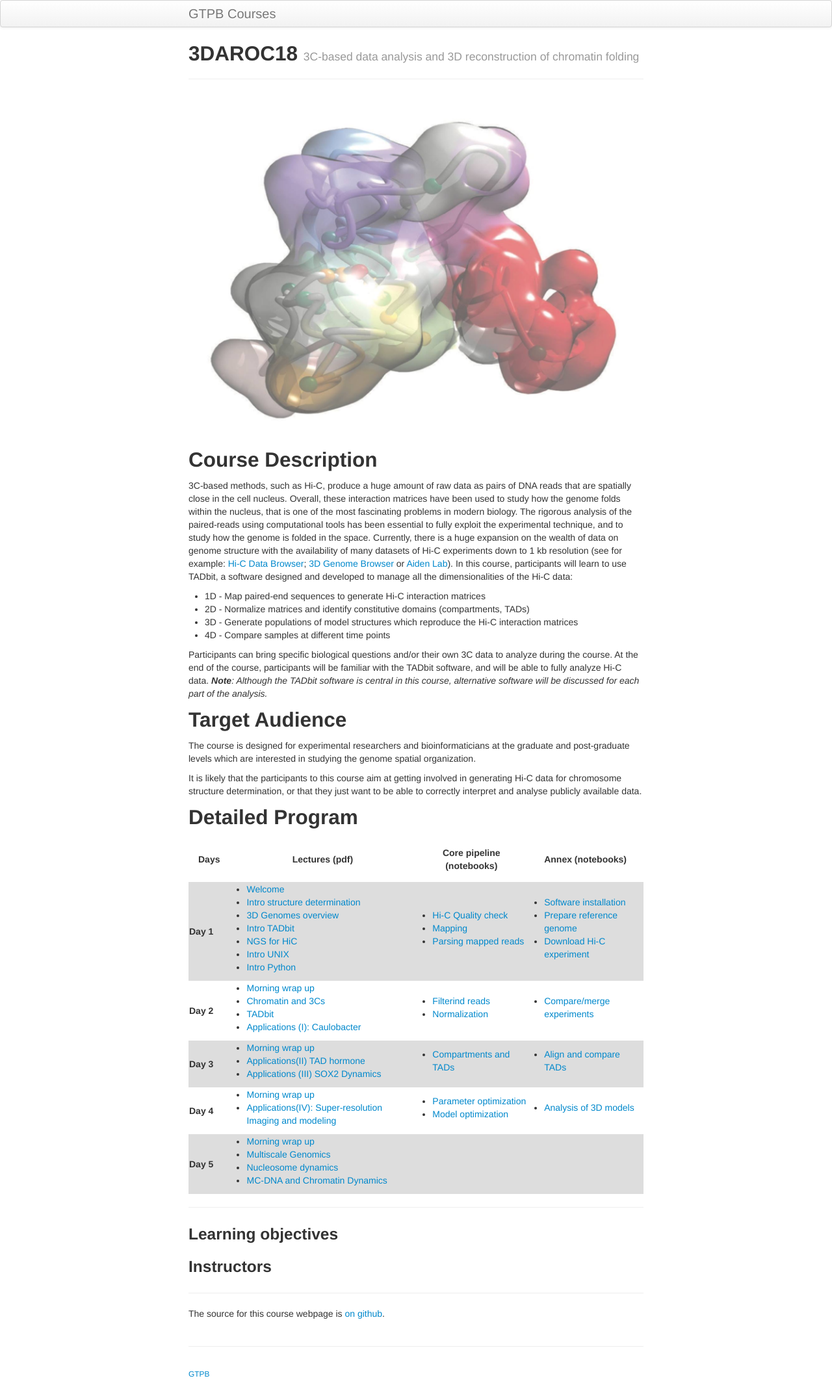
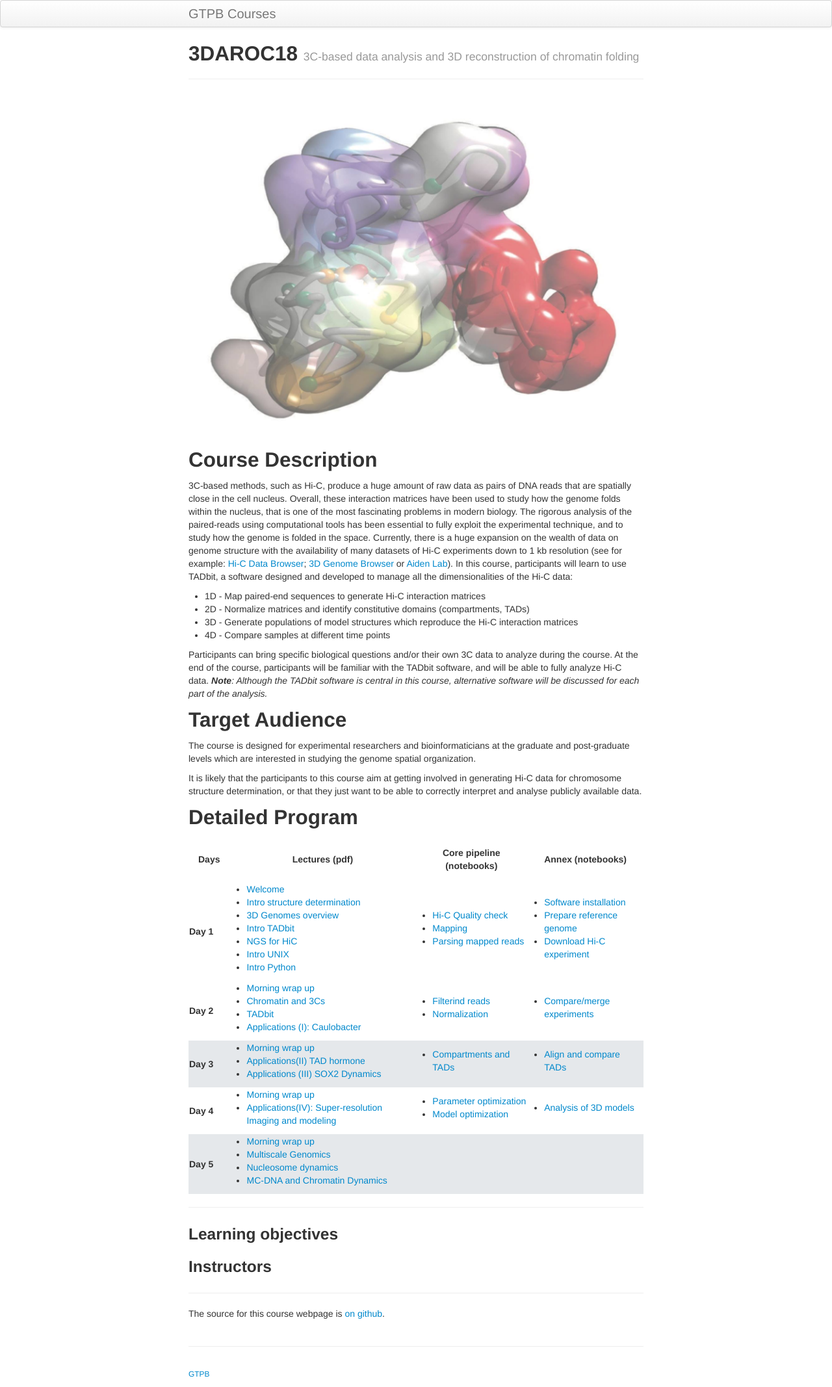
Before and after one commit to GTPB/3DAROC18, a Jekyll site: the page built from index.md, in a window 1280 px wide. Shown: the whole page at 65% size. Built offline with Jekyll 4.4.1, drawn with Linux system fonts in a browser that asks for light colours.

Commit message:
Update index.md

```diff
--- a/index.md
+++ b/index.md
@@ -35,7 +35,7 @@ It is likely that the participants to this course aim at getting involved in gen
       <th style="padding: 15px">Core pipeline (notebooks)</th>
       <th style="padding: 15px">Annex (notebooks)</th>
     </tr>
-    <tr style="background-color:#ddd;padding: 15px">
+    <tr style="background-color:e5e8eb">
      <td><strong>Day 1</strong></td>
      <td>
        <ul>
@@ -63,7 +63,7 @@ It is likely that the participants to this course aim at getting involved in gen
        </ul>
     </td>
    </tr>
-    <tr style="padding: 15px">
+    <tr>
      <td><strong>Day 2</strong></td>
      <td>
        <ul>
@@ -85,7 +85,7 @@ It is likely that the participants to this course aim at getting involved in gen
        </ul>
     </td>
    </tr>
-   <tr style="background-color:#ddd;padding: 15px">
+   <tr style="background-color:#e5e8eb">
      <td><strong>Day 3</strong></td>
      <td>
        <ul>
@@ -105,7 +105,7 @@ It is likely that the participants to this course aim at getting involved in gen
        </ul>
     </td>
    </tr>
-   <tr style="padding: 15px">
+   <tr>
      <td><strong>Day 4</strong></td>
      <td>
       <ul>
@@ -125,7 +125,7 @@ It is likely that the participants to this course aim at getting involved in gen
        </ul>
     </td>
    </tr>
-    <tr style="background-color:#ddd;padding: 15px">
+    <tr style="background-color:#e5e8eb">
      <td><strong>Day 5</strong></td>
      <td>
       <ul>
```
